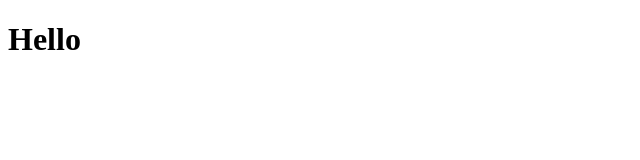
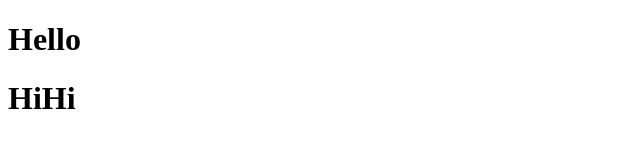
Before and after one commit to toanhq20/demo11, a plain HTML site: page index.html in a window 1280 px wide. Shown: the whole page, without its empty margins (0-640 px from the left). Drawn offline with Linux system fonts and the light colour scheme.

Commit message:
conflict from master

```diff
--- a/index.html
+++ b/index.html
@@ -8,5 +8,6 @@
   </head>
   <body>
     <h1>Hello</h1>
+    <h1>HiHi</h1>
   </body>
 </html>
```
